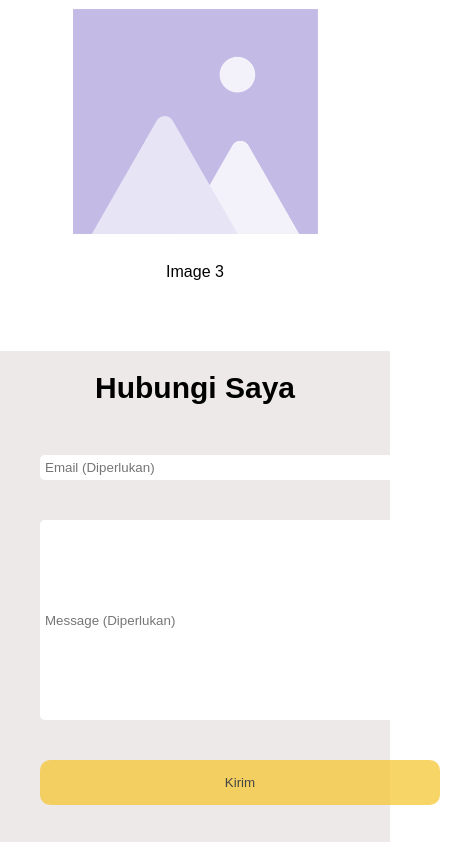
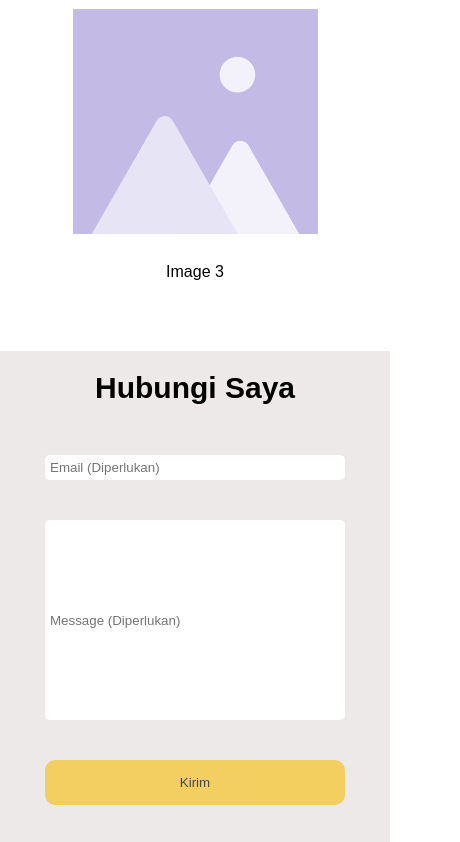
Before and after one commit to yusufbahtiar1990/NINJAKEN, a plain HTML site: page index.html in a window 390 px wide. Shown: the part 1588-2430 px from the top of the page, 460 px wide, since content can reach past the window. Drawn offline with Linux system fonts and the light colour scheme.

Commit message:
Update responsive.css

```diff
--- a/assets/responsive.css
+++ b/assets/responsive.css
@@ -45,19 +45,20 @@
     }
 
     .input1 {
-        width:400px;
+        width:300px;
         padding:5px;
         border-radius: 5px;
 
     }
     .input2 {
-        width:400px;
+        width:300px;
         height: 200px;
         padding:5px;
         border-radius: 5px;
-
     }
-
+    .input3 {
+        width: 300px;
+    }
     footer {
         text-align: center;
         height: 250px;
```
